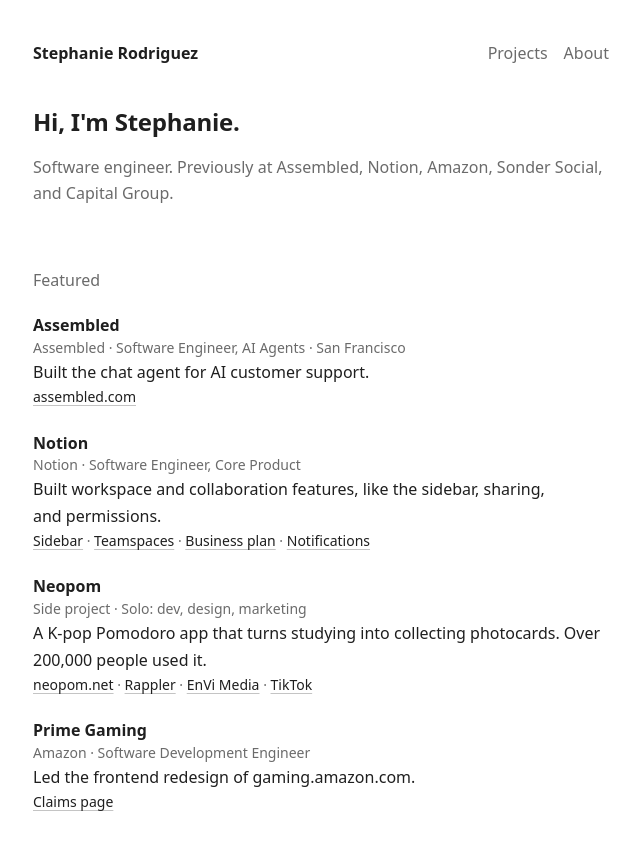
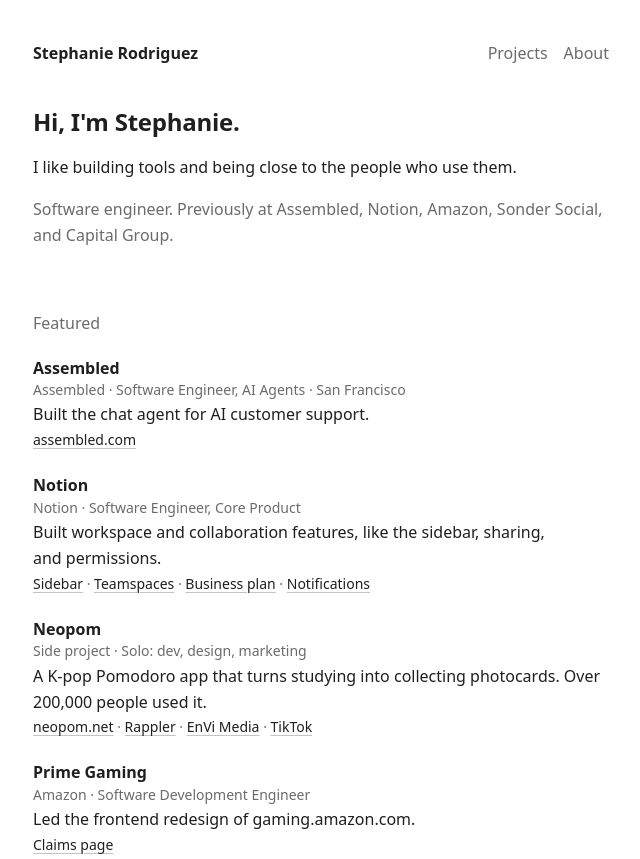
Before and after one commit to stannrodriguez/website, an Astro site: page / in a window 1280 px wide. Shown: the top 859 px of the page, without its empty margins (319-959 px from the left). Built offline with nearby package versions, Linux system fonts and the light colour scheme; Astro itself is replaced by a stand-in of ours.

Commit message:
Home: add intro line

```diff
--- a/src/pages/index.astro
+++ b/src/pages/index.astro
@@ -16,6 +16,7 @@
 <BaseLayout>
   <section class="intro">
     <h1>Hi, I'm Stephanie.</h1>
+    <p>I like building tools and being close to the people who use them.</p>
     <p class="muted">{site.role}. Previously at {orgs}.</p>
   </section>
 
```
